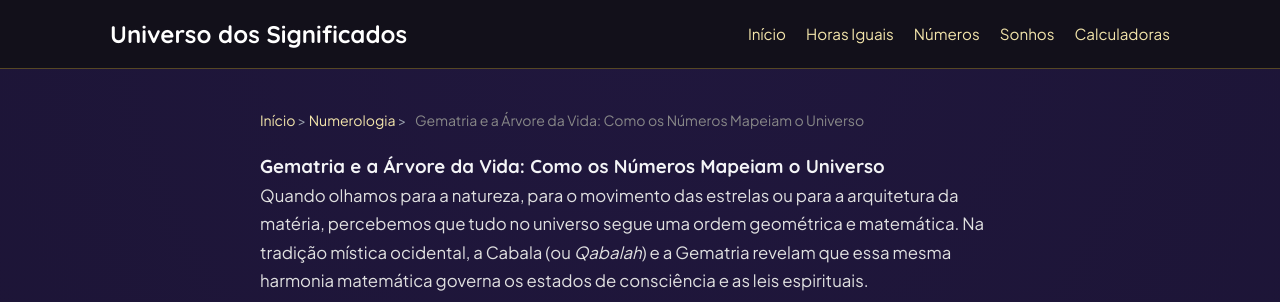
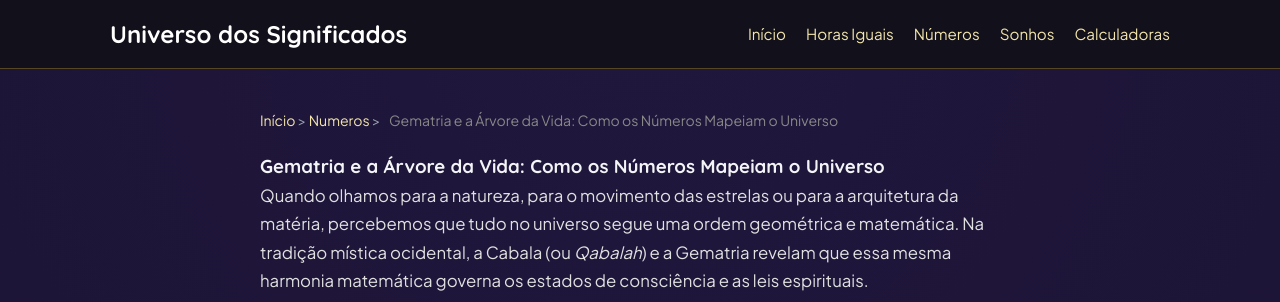
Before and after one commit to dreams-num/portal-significados, a Jekyll site: the page built from _posts/2026-10-06-gematria-arvore-da-vida-mapeamento-numeros-univer.md, in a window 1280 px wide and 900 px high. Shown: the top 302 px of the window. Built offline with Jekyll 4.4.1, drawn with Linux system fonts in a browser that asks for light colours.

Commit message:
Update category information in post metadata

```diff
--- a/_posts/2026-10-06-gematria-arvore-da-vida-mapeamento-numeros-univer.md
+++ b/_posts/2026-10-06-gematria-arvore-da-vida-mapeamento-numeros-univer.md
@@ -3,9 +3,9 @@ layout: post
 title: "Gematria e a Árvore da Vida: Como os Números Mapeiam o Universo"
 card_title: "Gematria e Árvore da Vida"
 description: "Aprenda como a Gematria e os dez Sephiroth da Árvore da Vida se conectam para mapear a espiritualidade e a numerologia cabalística de forma simples."
-category: numerologia
-category_slug: numerologia
-category_name: Numerologia
+category: numeros
+category_slug: numeros
+category_name: Numeros
 ---
 
 ### Gematria e a Árvore da Vida: Como os Números Mapeiam o Universo
```
